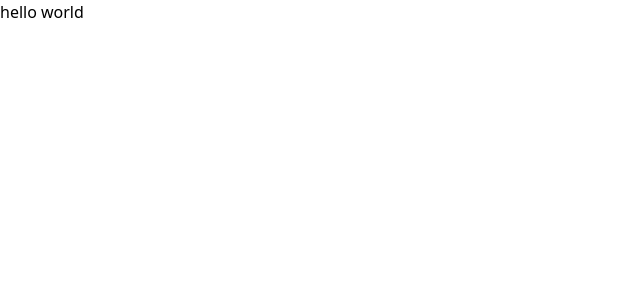
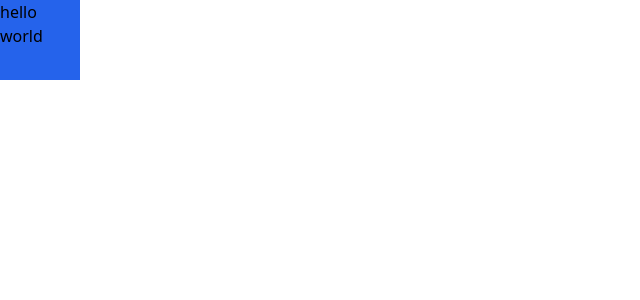
Before and after one commit to Harshit-53/e-lerning-admin-panel, a React (Vite) app: page / in a window 1280 px wide. Shown: the top 300 px of the page, without its empty margins (0-640 px from the left). Built offline with nearby package versions, Linux system fonts and the light colour scheme.

Commit message:
add css rules

```diff
--- a/src/App.jsx
+++ b/src/App.jsx
@@ -8,7 +8,7 @@ function App() {
 
   return (
     <>
-      <div>hello world</div>
+      <div className='h-20 w-20 bg-customblue'>hello world</div>
     </>
   )
 }
--- a/src/index.css
+++ b/src/index.css
@@ -1 +1,6 @@
 @import "tailwindcss";
+@theme{
+  --color-customblue:#2563EB;
+  --color-white:#FFFFFF;
+  --color-customgrey:#D9D9D9;
+}
```
